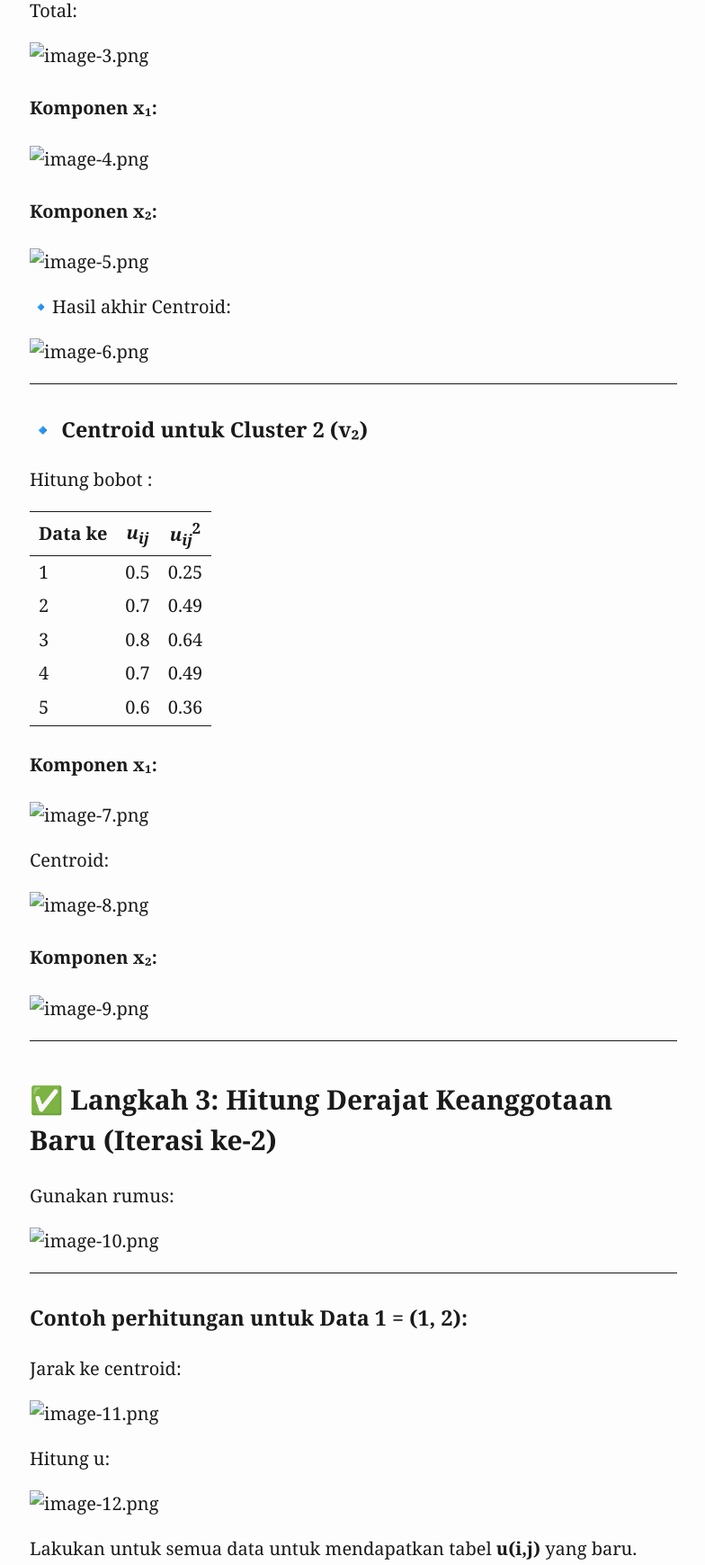
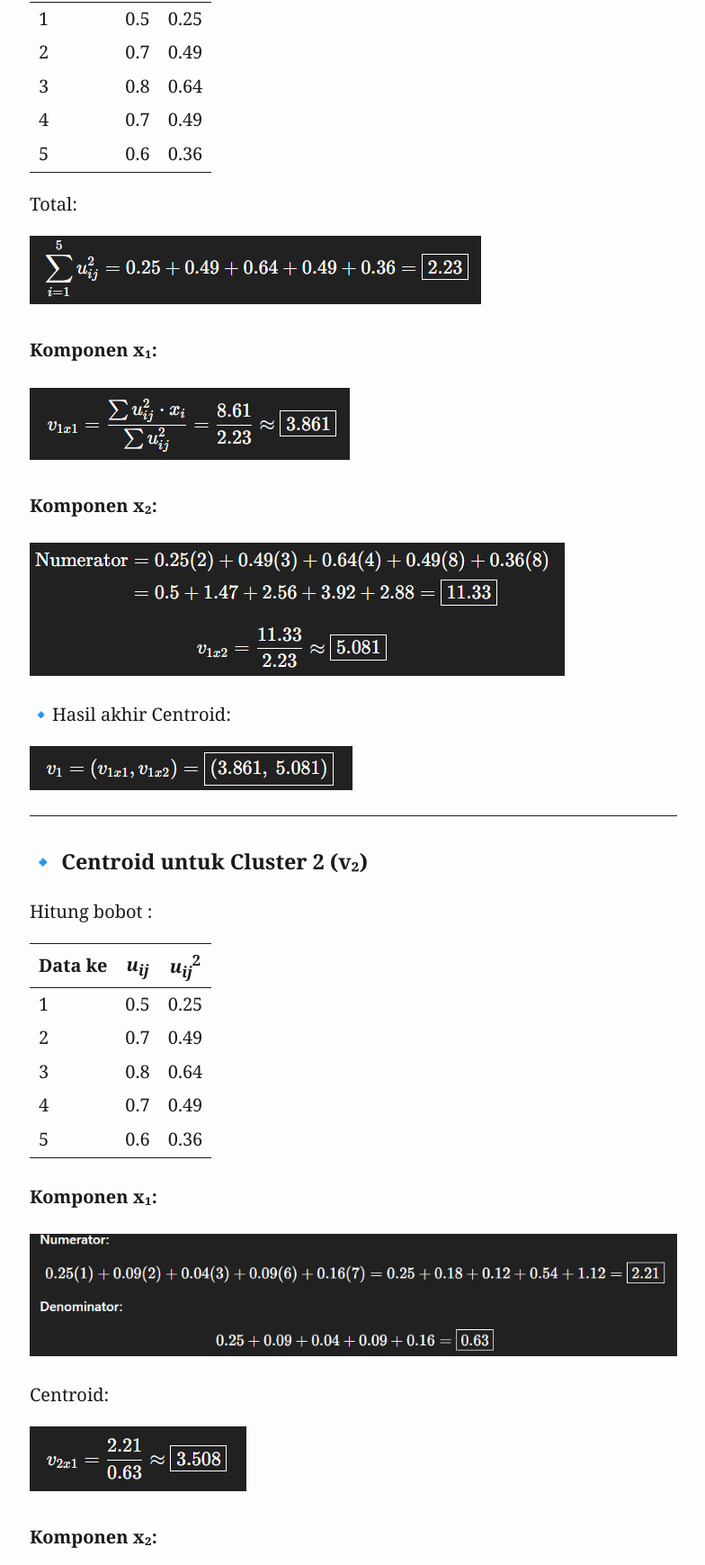
Before and after one commit to valdo2005/penambangData, a plain HTML site: page Fuzzy C-Means.html in a window 1280 px wide. Shown: the part 2323-4062 px from the top of the page at 90% size, without its empty margins (247-1031 px from the left). Drawn offline with Linux system fonts and the light colour scheme.

Commit message:
Update Fuzzy C-Means.html

```diff
--- a/Fuzzy C-Means.html
+++ b/Fuzzy C-Means.html
@@ -334,12 +334,12 @@ Inisialisasi Derajat Keanggotaan (U)</h2>
 <h2 id="-langkah-2-hitung-centroid-iterasi-ke-1">✅ Langkah 2: Hitung
 Centroid Iterasi ke-1</h2>
 <p>Gunakan rumus:</p>
-<p><img src="vertopal_aae149deb5884e08a21a68d6e8535229/image.png"
+<p><img src="image/image.png"
 alt="image.png" /></p>
 <h3 id="-centroid-untuk-cluster-1-v₁">🔹 Centroid untuk Cluster 1
 (v₁)</h3>
 <p>Hitung bobot :</p>
-<p><img src="vertopal_aae149deb5884e08a21a68d6e8535229/image-2.png"
+<p><img src="image/image-2.png"
 alt="image-2.png" /></p>
 <table>
 <thead>
@@ -380,16 +380,16 @@ class="math inline"><em>u</em><sub><em>i</em><em>j</em></sub><sup>2</sup></span>
 </tbody>
 </table>
 <p>Total:</p>
-<p><img src="vertopal_aae149deb5884e08a21a68d6e8535229/image-3.png"
+<p><img src="image/image-3.png"
 alt="image-3.png" /></p>
 <h4 id="komponen-x₁">Komponen x₁:</h4>
-<p><img src="vertopal_aae149deb5884e08a21a68d6e8535229/image-4.png"
+<p><img src="image/image-4.png"
 alt="image-4.png" /></p>
 <h4 id="komponen-x₂">Komponen x₂:</h4>
-<p><img src="vertopal_aae149deb5884e08a21a68d6e8535229/image-5.png"
+<p><img src="image/image-5.png"
 alt="image-5.png" /></p>
 <p>🔹Hasil akhir Centroid:</p>
-<p><img src="vertopal_aae149deb5884e08a21a68d6e8535229/image-6.png"
+<p><img src="image/image-6.png"
 alt="image-6.png" /></p>
 <hr />
 <h3 id="-centroid-untuk-cluster-2-v₂">🔹 Centroid untuk Cluster 2
@@ -434,28 +434,28 @@ class="math inline"><em>u</em><sub><em>i</em><em>j</em></sub><sup>2</sup></span>
 </tbody>
 </table>
 <h4 id="komponen-x₁-1">Komponen x₁:</h4>
-<p><img src="vertopal_aae149deb5884e08a21a68d6e8535229/image-7.png"
+<p><img src="image/image-7.png"
 alt="image-7.png" /></p>
 <p>Centroid:</p>
-<p><img src="vertopal_aae149deb5884e08a21a68d6e8535229/image-8.png"
+<p><img src="image/image-8.png"
 alt="image-8.png" /></p>
 <h4 id="komponen-x₂-1">Komponen x₂:</h4>
-<p><img src="vertopal_aae149deb5884e08a21a68d6e8535229/image-9.png"
+<p><img src="image/image-9.png"
 alt="image-9.png" /></p>
 <hr />
 <h2 id="-langkah-3-hitung-derajat-keanggotaan-baru-iterasi-ke-2">✅
 Langkah 3: Hitung Derajat Keanggotaan Baru (Iterasi ke-2)</h2>
 <p>Gunakan rumus:</p>
-<p><img src="vertopal_aae149deb5884e08a21a68d6e8535229/image-10.png"
+<p><img src="image/image-10.png"
 alt="image-10.png" /></p>
 <hr />
 <h3 id="contoh-perhitungan-untuk-data-1--1-2">Contoh perhitungan untuk
 Data 1 = (1, 2):</h3>
 <p>Jarak ke centroid:</p>
-<p><img src="vertopal_aae149deb5884e08a21a68d6e8535229/image-11.png"
+<p><img src="image/image-11.png"
 alt="image-11.png" /></p>
 <p>Hitung u:</p>
-<p><img src="vertopal_aae149deb5884e08a21a68d6e8535229/image-12.png"
+<p><img src="image/image-12.png"
 alt="image-12.png" /></p>
 <p>Lakukan untuk semua data untuk mendapatkan tabel
 <strong>u(i,j)</strong> yang baru.</p>
@@ -558,7 +558,7 @@ class="sourceCode python"><code class="sourceCode python"><span id="cb1-1"><a hr
 </div>
 <div class="output display_data">
 <p><img
-src="vertopal_aae149deb5884e08a21a68d6e8535229/5585cd1ebf06be31d00db9cda639954255645744.png" /></p>
+src="image/Hasil iris.png" /></p>
 </div>
 </div>
 <div id="9192e78a" class="cell markdown">
@@ -1217,7 +1217,7 @@ class="sourceCode python"><code class="sourceCode python"><span id="cb21-1"><a h
 <span id="cb21-9"><a href="#cb21-9" aria-hidden="true" tabindex="-1"></a>plt.show()</span></code></pre></div>
 <div class="output display_data">
 <p><img
-src="vertopal_aae149deb5884e08a21a68d6e8535229/6c3fbd5765aeeb255b938e97cb805f65a3e038b0.png" /></p>
+src="image/Hasil data.png" /></p>
 </div>
 </div>
 <div id="c7f84793" class="cell markdown">
```
